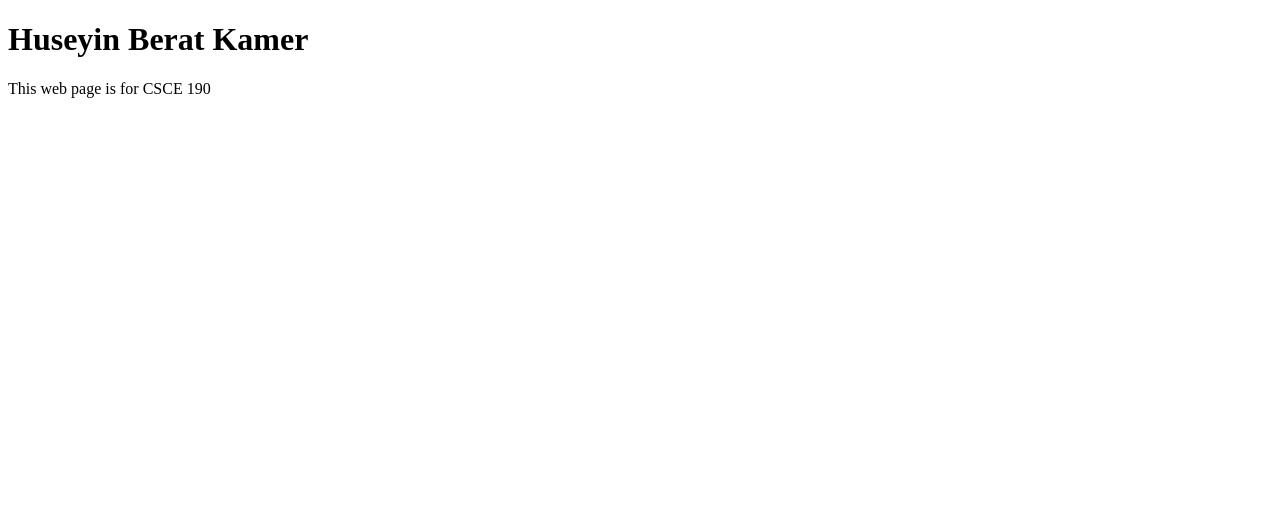
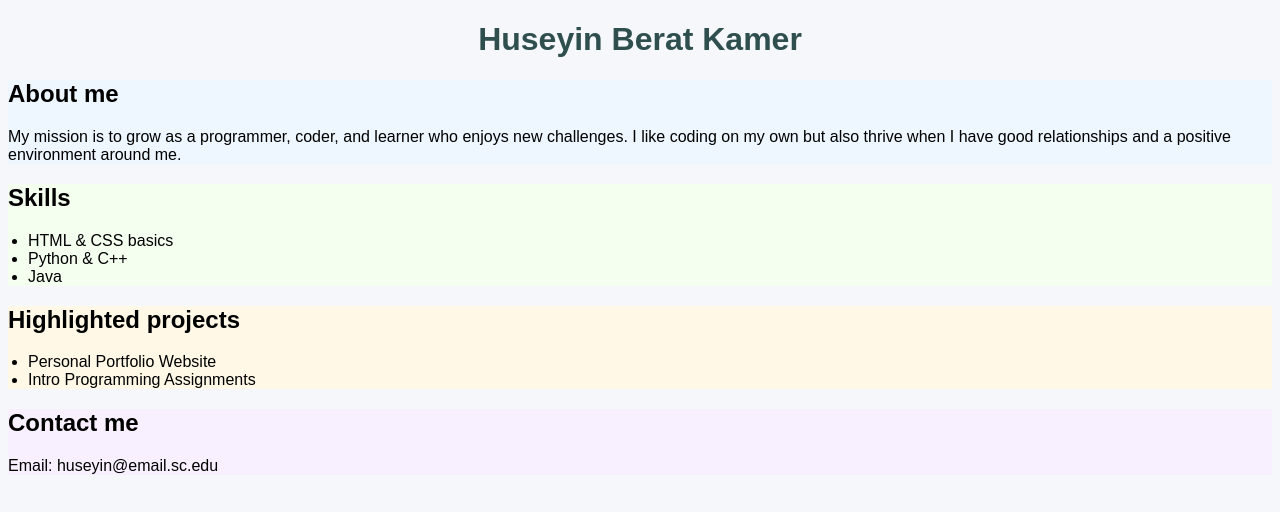
Before and after one commit to husberkam/husberkam.github.io, a plain HTML site: page index.html in a window 1280 px wide. Drawn offline with Linux system fonts and the light colour scheme.

Commit message:
adding style

```diff
--- a/index.html
+++ b/index.html
@@ -2,9 +2,37 @@
 <html>
 <head>
   <title>CSCE 190: Huseyin Berat Kamer</title>
+  <link rel="stylesheet" href="styles.css">
 </head>
 <body>
   <h1>Huseyin Berat Kamer</h1>
-        <p>This web page is for CSCE 190</p>
+
+  <div class="about">
+    <h2>About me</h2>
+    <p>
+      My mission is to grow as a programmer, coder, and learner who enjoys new challenges. I like coding on my own but also thrive when I have good relationships and a positive environment around me.
+  </div>
+
+  <div class="skills">
+    <h2>Skills</h2>
+    <ul>
+      <li>HTML &amp; CSS basics</li>
+      <li>Python &amp; C++</li>
+      <li>Java</li>
+    </ul>
+  </div>
+
+  <div class="projects">
+    <h2>Highlighted projects</h2>
+    <ul>
+      <li>Personal Portfolio Website</li>
+      <li>Intro Programming Assignments</li>
+    </ul>
+  </div>
+
+  <div class="contact">
+    <h2>Contact me</h2>
+    <p>Email: huseyin@email.sc.edu</p>
+  </div>
 </body>
 </html>
--- /dev/null
+++ b/styles.css
@@ -0,0 +1,18 @@
+body {
+  background: #f5f7fa;
+  font-family: Arial, Helvetica, sans-serif;
+}
+
+h1 {
+  color: darkslategrey;
+  text-align: center;
+}
+
+.about { background: #eef6ff; }
+.skills { background: #f4fff0; }
+.projects { background: #fff8e6; }
+.contact { background: #f9f0ff; }
+
+ul {
+  padding-left: 20px;
+}
```
Lines whose indentation alone changed are shown as unchanged.
